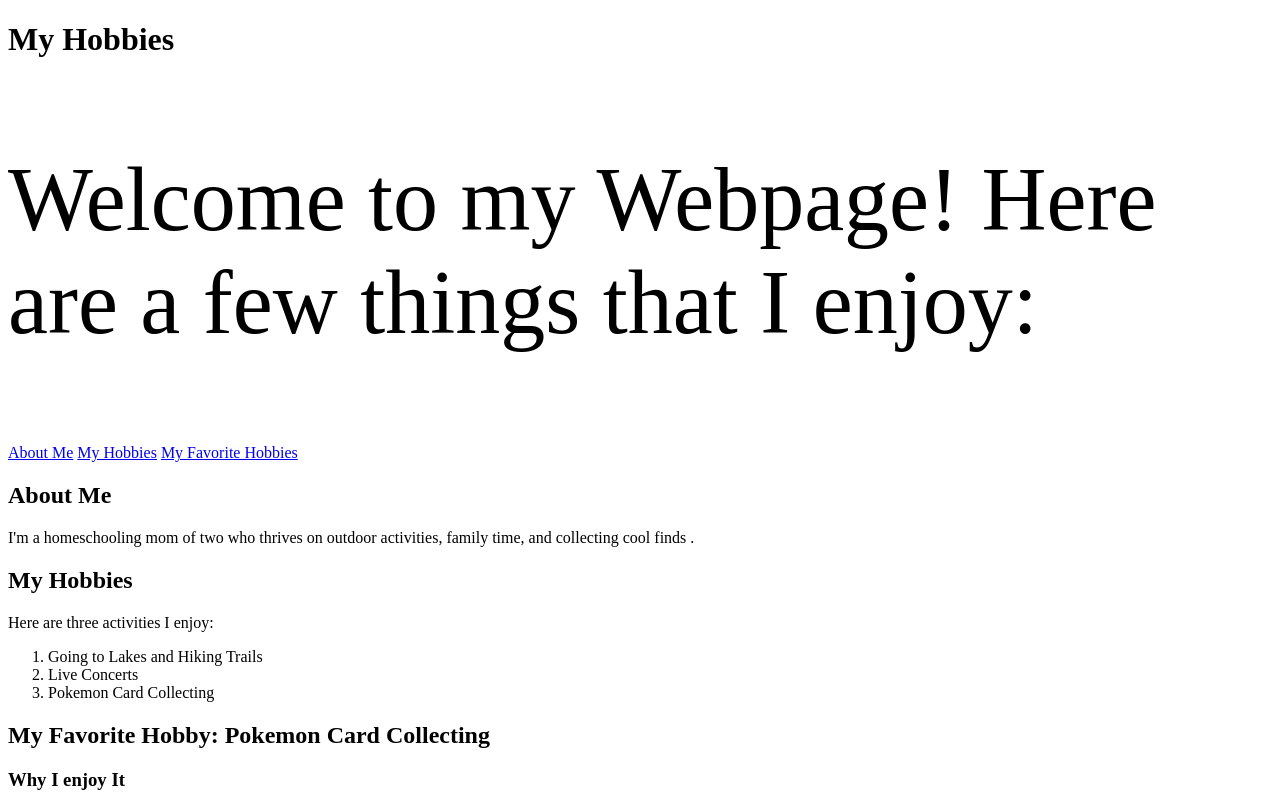
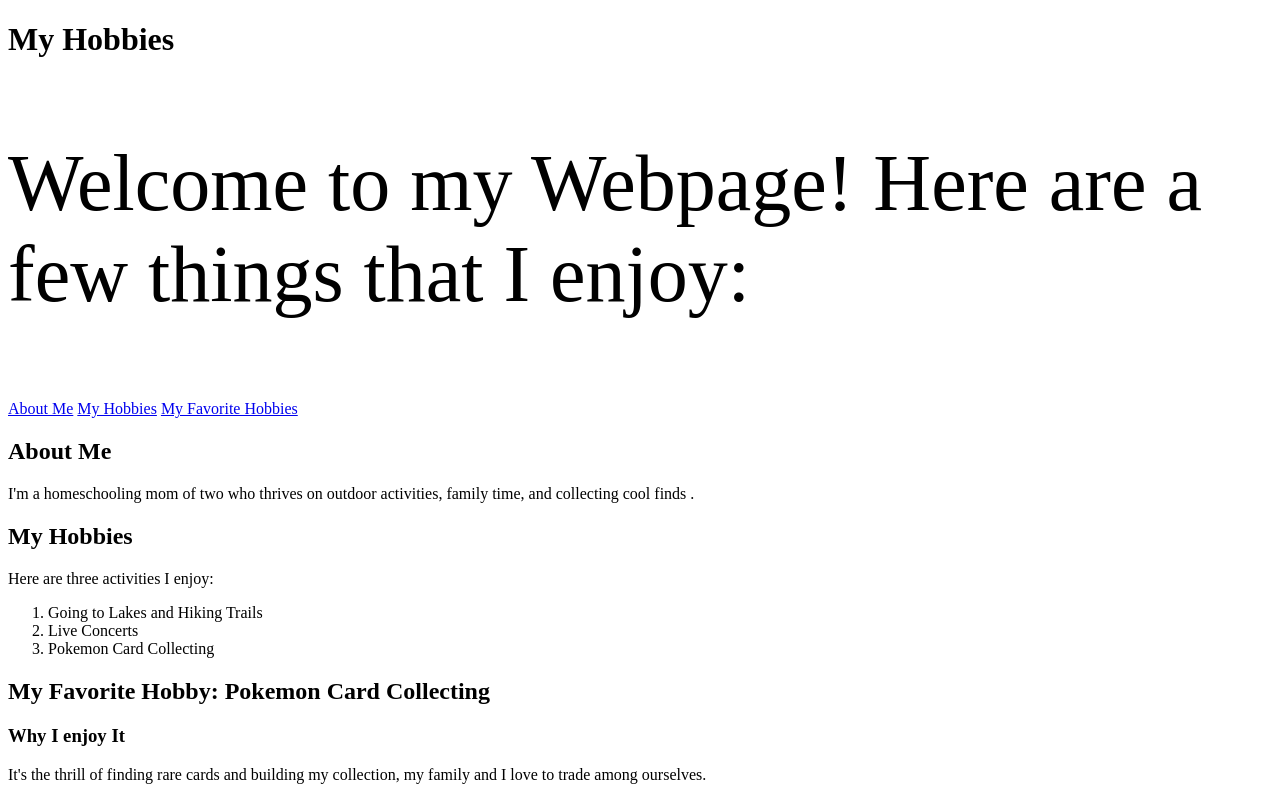
Before and after one commit to ealonso-dev/Esmes-Hobbies, a plain HTML site: page index.html in a window 1280 px wide. Shown: the top 799 px of the page. Drawn offline with Linux system fonts and the light colour scheme.

Commit message:
fixed line 24

```diff
--- a/index.html
+++ b/index.html
@@ -4,14 +4,14 @@
 <head>
     <meta charset="UTF-8">
     <meta name="viewport" content="width=, initial-scale=1.0">
-    <title>document</title>
+    <title>Esme's Hobbies</title>
 </head>
 
 <body>
   <header>
     <h1>My Hobbies</h1>
 
- <p style="font-size: 90px">Welcome to my Webpage! Here are a few things that I enjoy:</p>
+ <p style="font-size: 80px">Welcome to my Webpage! Here are a few things that I enjoy:</p>
 </header>
 
 <nav>
@@ -21,7 +21,7 @@
 </nav>
 
 <main>
-  <section id="about"></section>
+  <section id="about">
     <h2>About Me</h2>
     <p>I'm a homeschooling mom of two who thrives on outdoor activities, family time, and collecting cool finds
       .</p>
```
